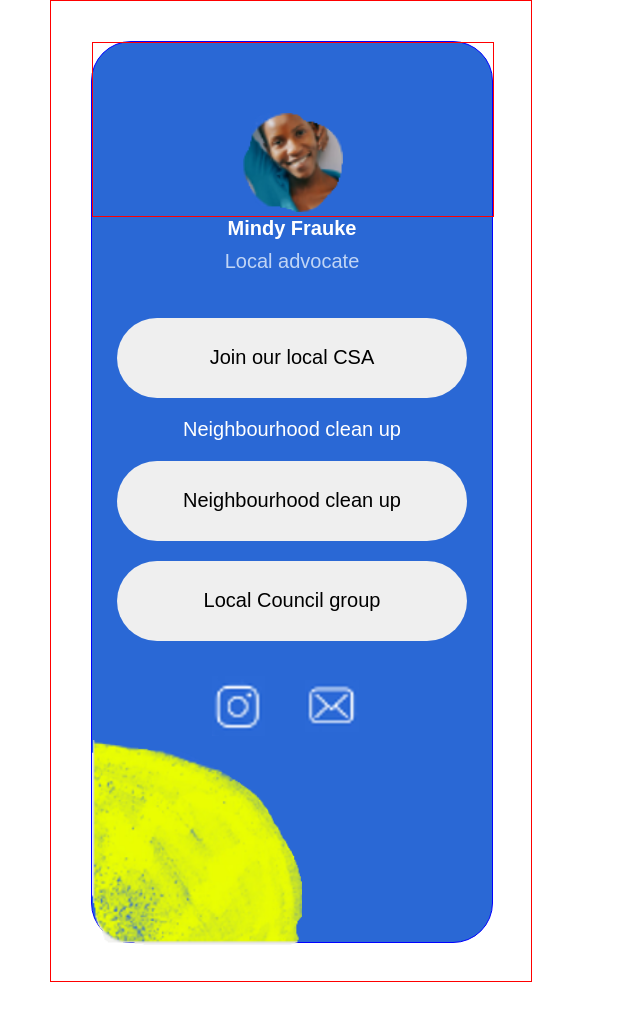
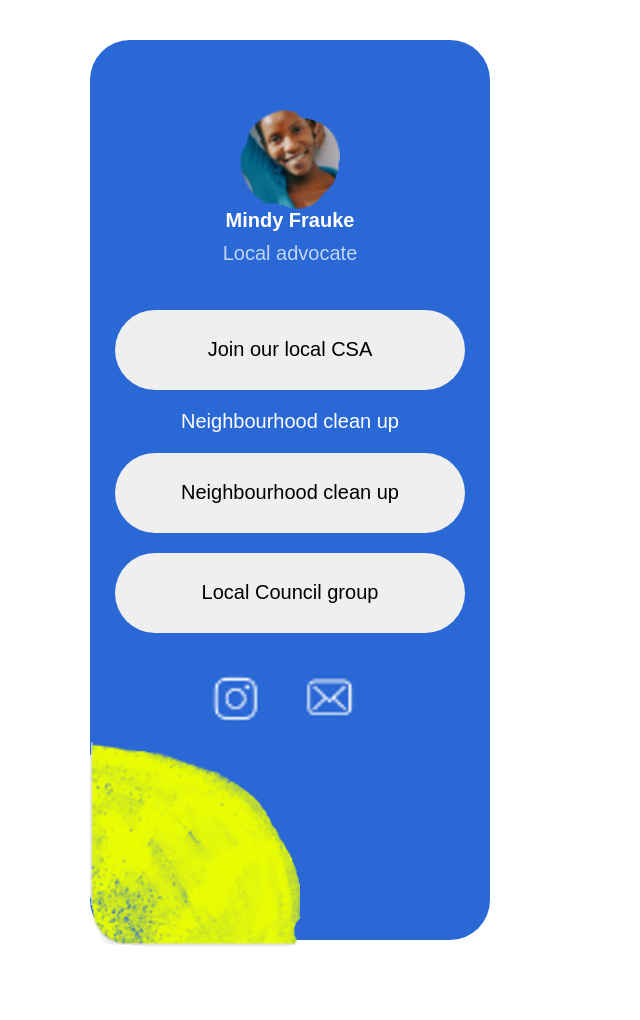
Before and after one commit to buba201017/perfil-linktree, a plain HTML site: page index.html in a window 1280 px wide. Shown: the whole page, without its empty margins (0-640 px from the left). Drawn offline with Linux system fonts and the light colour scheme.

Commit message:
ajuste esquina inferior izquierda

```diff
--- a/styles.css
+++ b/styles.css
@@ -7,22 +7,28 @@ body{
     width: 400px;
     height: 900px;
     margin-left: 50px;
-    border: 1px solid red;
+    /* border: 1px solid red; */
     padding: 40px;
 }
 
 section{
     width: 400px;
     height: 900px;
-    border: 1px solid blue;
+    /* border: 1px solid blue; */
     background-color: #2a68d5;
     border-radius: 40px 40px 40px 40px;
+}
 
-}
+
+
+
+
+
 
 #contieneImagen1{
     width: 400px;
-    border: 1px solid red;
+    /* border: 1px solid red; */
+    display: flex;
 }
 
 #contieneImagen1 img{
@@ -77,5 +83,7 @@ section h1{
 #esquina3{
     height: 205px;
     width: 210px;
-    margin-bottom: 65px;
+    /* border: 1px solid red; */
+    margin-top: 10px;
+    margin-bottom: 70px;
 }
```
